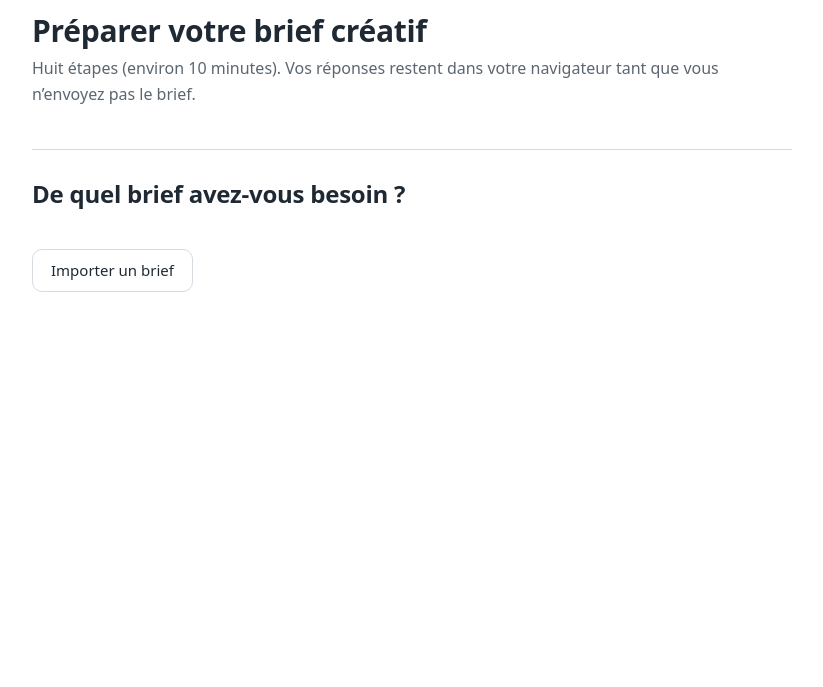
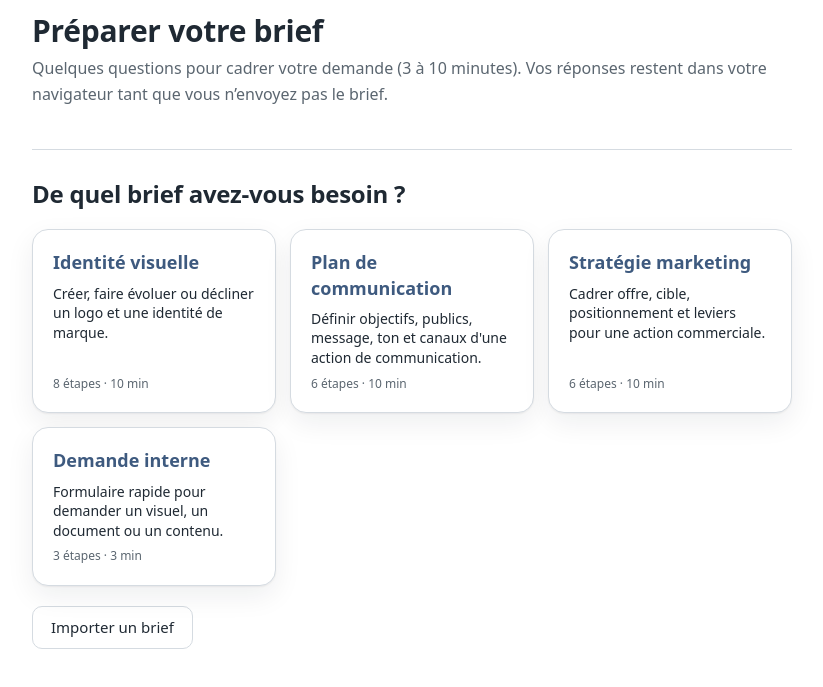
Before and after one commit to brthub47-comm/brief-communication, a plain HTML site: page index.html in a window 1280 px wide. Shown: the part 95-782 px from the top of the page, without its empty margins (228-1051 px from the left). Drawn offline with Linux system fonts and the light colour scheme.

Commit message:
Add files via upload

```diff
--- a/index.html
+++ b/index.html
@@ -11,8 +11,8 @@
 <body>
 <div id="brief-app">
   <header class="bc-no-print">
-    <h1 class="bc-title">Préparer votre brief créatif</h1>
-    <p class="bc-intro">Huit étapes (environ 10 minutes). Vos réponses restent dans votre navigateur tant que vous n’envoyez pas le brief.</p>
+    <h1 class="bc-title">Préparer votre brief</h1>
+    <p class="bc-intro">Quelques questions pour cadrer votre demande (3 à 10 minutes). Vos réponses restent dans votre navigateur tant que vous n’envoyez pas le brief.</p>
   </header>
   <div id="bc-prog" class="bc-prog bc-no-print" aria-hidden="true"></div>
   <div id="bc-step" aria-live="polite"></div>
@@ -20,6 +20,7 @@
   <noscript><p>Cet outil nécessite JavaScript.</p></noscript>
 </div>
 <script src="config.js"></script>
+<script src="assets/templates.js"></script>
 <script src="assets/brief.js"></script>
 </body>
 </html>
```
